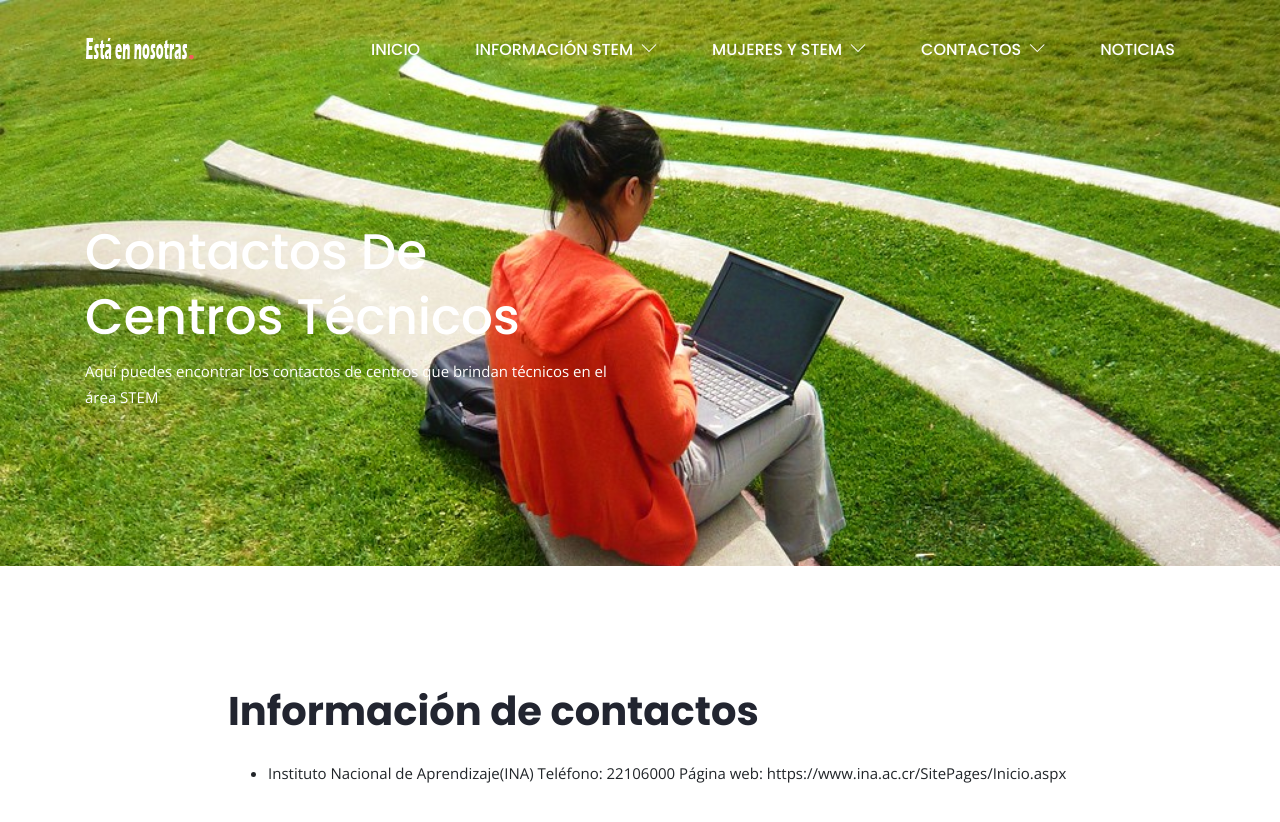
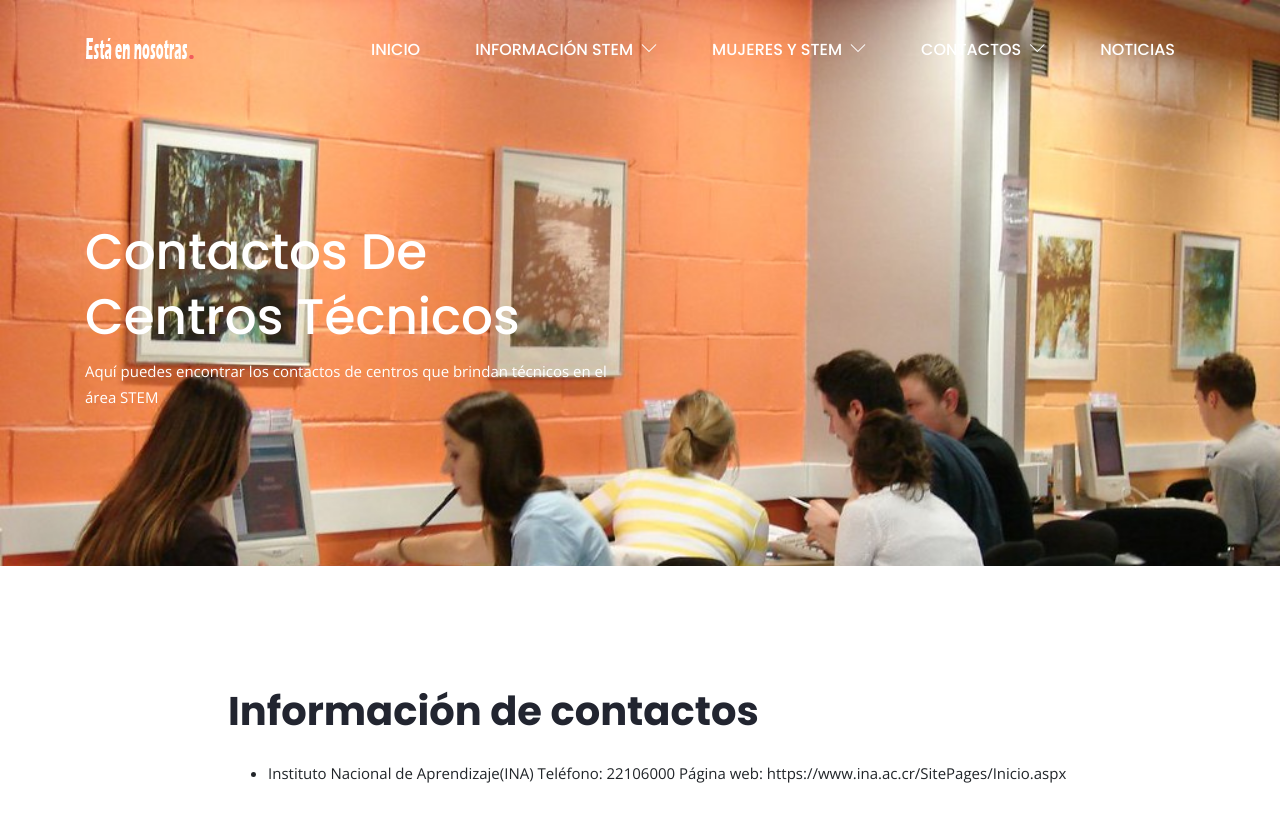
Before and after one commit to estaennosotraspiloto/estaennosotraspiloto, a Jekyll site: the page built from contacto-de-centros.html, in a window 1280 px wide and 900 px high. Shown: the top 822 px of the window. Built offline with Jekyll 4.4.1, drawn with Linux system fonts in a browser that asks for light colours.

Commit message:
Update from Forestry.io estaennosotraspiloto updated contacto-de-centros.html

```diff
--- a/contacto-de-centros.html
+++ b/contacto-de-centros.html
@@ -1,6 +1,6 @@
 ---
 layout: default
-header_image: "/assets/images/team/contactos.jpg"
+header_image: "/assets/images/team/tecnicos-2.jpg"
 title: 'Contactos de Centros técnicos '
 description: Aquí puedes encontrar los contactos de centros que brindan técnicos en
   el área STEM
```
